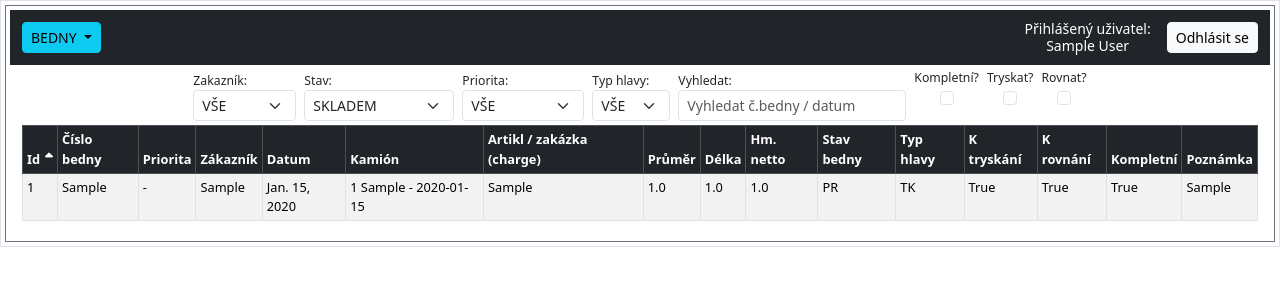
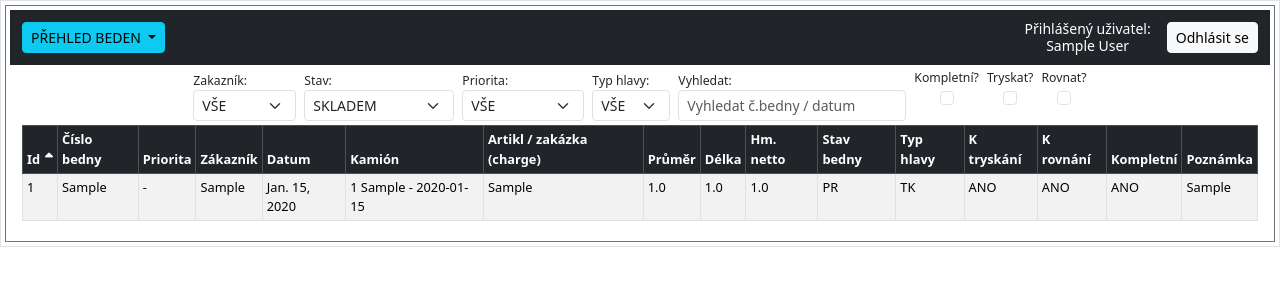
Before and after one commit to zpilat/Django_order_processing, a Django app: page /bedny/ in a window 1280 px wide. Shown: the top 300 px of the page. Run offline with Django 5.2, Linux system fonts and the light colour scheme; a user stored in the database is signed in; tables that the repository leaves empty hold one stand-in row (values such as "Sample post").

Commit message:
změna nadpisů v navbaru, zobrazení ANO NE pro boolean pole

```diff
--- a/orders/templates/orders/navbar.html
+++ b/orders/templates/orders/navbar.html
@@ -8,17 +8,17 @@
                         id="dropdownMenuButton1"
                         data-bs-toggle="dropdown"
                         aria-expanded="false">
-                    {% if db_table == 'bedny' %}BEDNY
-                    {% elif db_table == 'zakazky' %}ZAKÁZKY
+                    {% if db_table == 'bedny' %}PŘEHLED BEDEN
+                    {% elif db_table == 'zakazky' %}PŘEHLED ZAKÁZEK
                     {% else %}Výběr modulu
                     {% endif %}
                 </button>
                 <ul class="dropdown-menu" aria-labelledby="dropdownMenuButton1">
                     {% if db_table != 'bedny' %}
-                        <li><a class="dropdown-item small" href="{% url 'bedny_list' %}">Bedny</a></li>
+                        <li><a class="dropdown-item small" href="{% url 'bedny_list' %}">Přehled beden</a></li>
                     {% endif %}
                     {% if db_table != 'zakazky' %}
-                        <li><a class="dropdown-item small" href="{% url 'zakazky_list' %}">Zakázky</a></li>
+                        <li><a class="dropdown-item small" href="{% url 'zakazky_list' %}">Přehled zakázek</a></li>
                     {% endif %}
                 </ul>
             </div>
--- a/orders/templatetags/custom_filters.py
+++ b/orders/templatetags/custom_filters.py
@@ -1,14 +1,6 @@
 from django import template
 
 register = template.Library()
-
-@register.filter(name='get_attribute')
-def get_attribute(value, arg):
-    """ Získá atribut podle jeho názvu z objektu a zobrazí 'ANO' nebo 'NE' pro boolean hodnoty. """
-    result = getattr(value, arg, 'Atribut neexistuje')
-    if isinstance(result, bool):
-        return "ANO" if result else "NE"
-    return result
 
 @register.filter
 def url_remove_param(querystring, params):
@@ -31,4 +23,6 @@ def attr_chain(obj, attr_chain):
         obj = getattr(obj, attr, None)
         if obj is None:
             return ''
+        if isinstance(obj, bool):
+            return "ANO" if obj else "NE"
     return obj
```
